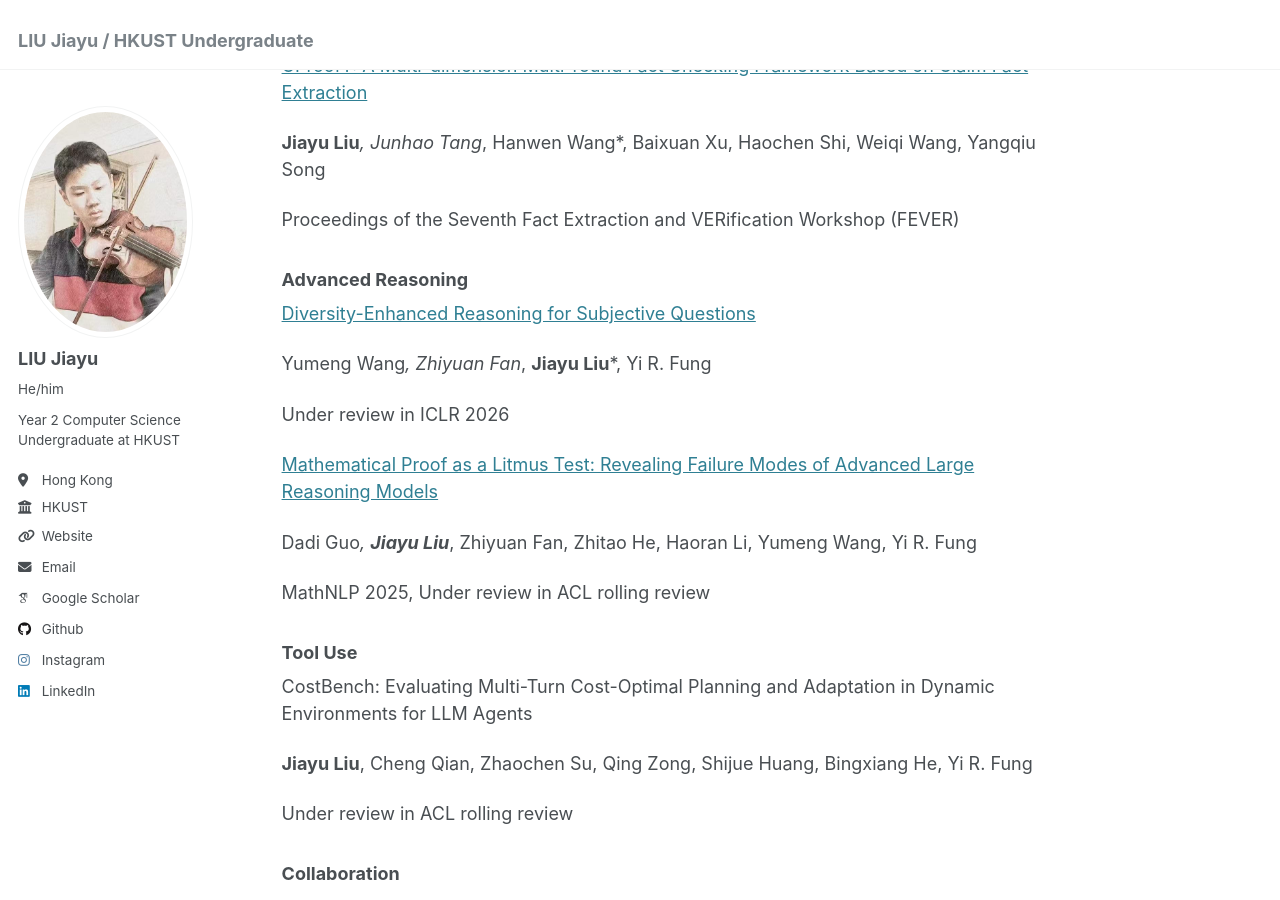
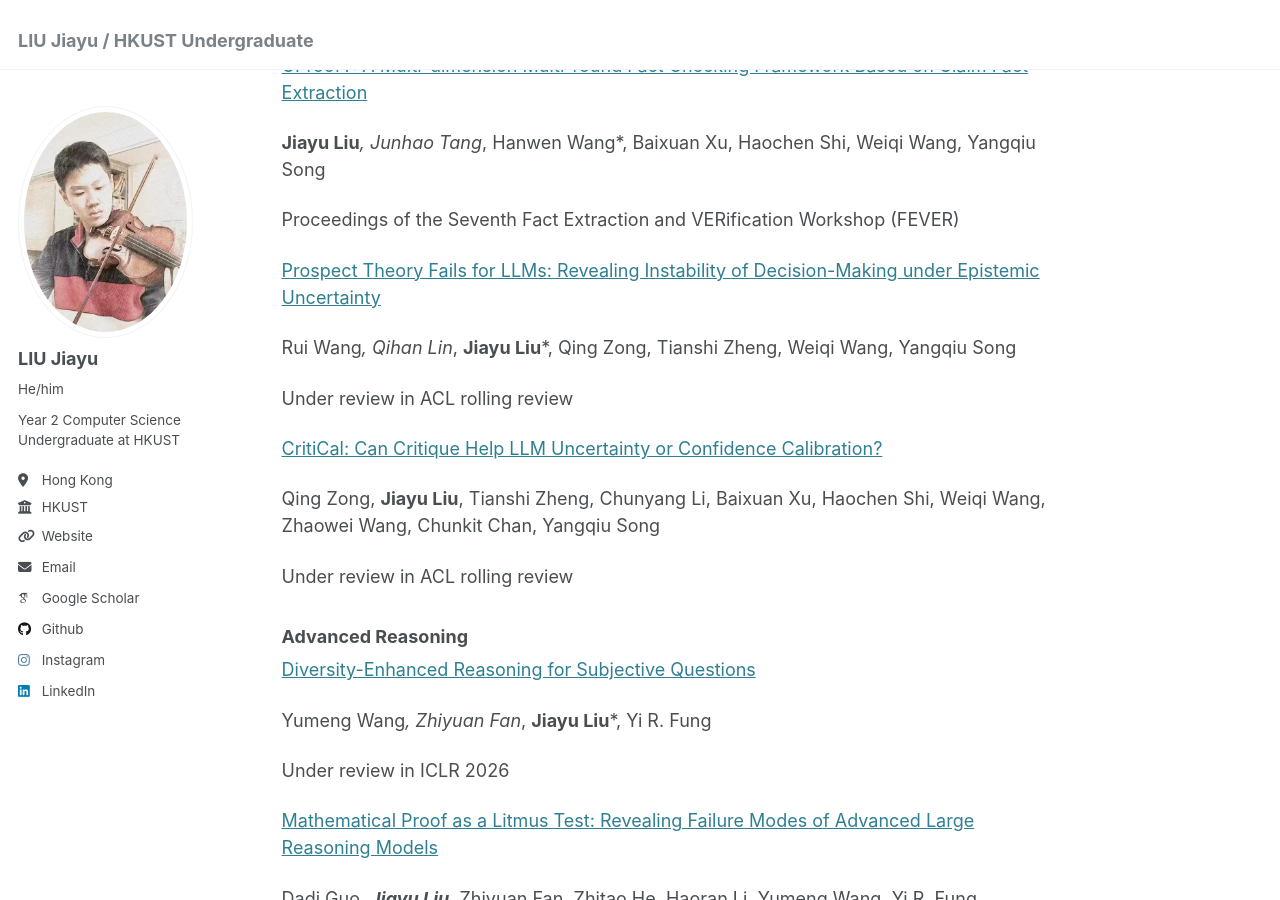
Before and after one commit to JiayuJeff/JiayuJeff.github.io, a Jekyll site: the page built from _pages/about.md, in a window 1280 px wide and 900 px high, scrolled down 1826 px. Built offline with Jekyll 4.4.1, drawn with Linux system fonts in a browser that asks for light colours; some web fonts are replaced.

Commit message:
Update about.md

```diff
--- a/_pages/about.md
+++ b/_pages/about.md
@@ -77,6 +77,18 @@ ACL 2025 Main
 
 Proceedings of the Seventh Fact Extraction and VERification Workshop (FEVER)
 
+[Prospect Theory Fails for LLMs: Revealing Instability of Decision-Making under Epistemic Uncertainty](https://arxiv.org/abs/2508.08992)
+
+Rui Wang*, Qihan Lin*, **Jiayu Liu***, Qing Zong, Tianshi Zheng, Weiqi Wang, Yangqiu Song
+
+Under review in ACL rolling review
+
+[CritiCal: Can Critique Help LLM Uncertainty or Confidence Calibration?](https://arxiv.org/abs/2510.24505)
+
+Qing Zong, **Jiayu Liu**, Tianshi Zheng, Chunyang Li, Baixuan Xu, Haochen Shi, Weiqi Wang, Zhaowei Wang, Chunkit Chan, Yangqiu Song
+
+Under review in ACL rolling review
+
 ### Advanced Reasoning
 
 [Diversity-Enhanced Reasoning for Subjective Questions](https://www.arxiv.org/pdf/2507.20187)
```
